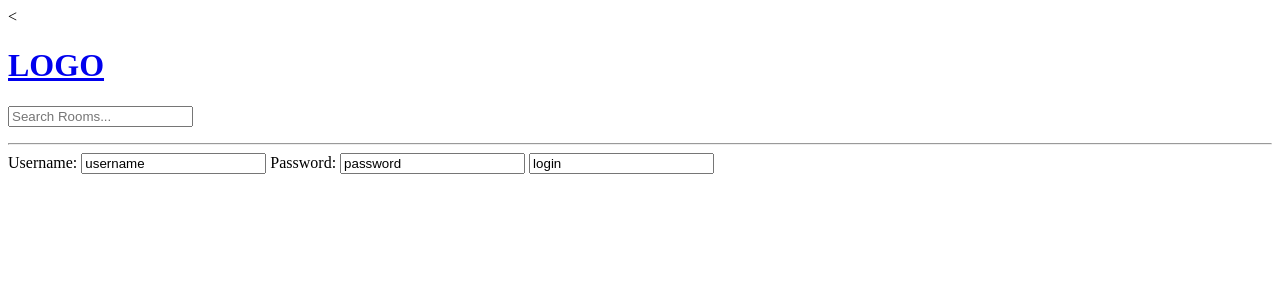
After one commit to onehpee/djangowebpractice, a Django app: template djangostudy/base/templates/base/login_register.html in a window 1280 px wide. The commit adds this page. Shown: the top 300 px of the page. Run offline with Django 3.2, Linux system fonts and the light colour scheme; the template is opened without the code that fills it, so the values that code supplies are empty.

Commit message:
Account login register

```diff
--- a/djangostudy/base/templates/base/home.html
+++ b/djangostudy/base/templates/base/home.html
@@ -30,6 +30,7 @@
     </div>
 
     <div>
+      <h5>{{room_count}} rooms available</h5>
       <a href="% url 'creat-room' %">Create Room</a>
       <div>
         {% for room in rooms %}
--- /dev/null
+++ b/djangostudy/base/templates/base/login_register.html
@@ -0,0 +1,18 @@
+{% extends 'main.html' %}
+
+{% block content %}
+<div>
+    <form method="POST" action="">
+        {% csrf_token %}
+
+        <label>Username:</label>
+        <input type="text" value="username" placeholder="Enter Username"/>
+
+        <label>Password:</label>
+        <input type="text" value="password" placeholder="Enter Password"/>
+
+        <input tupe="submit" value="login"/>
+    </form>
+</div>
+
+{% endblock content %}
--- a/djangostudy/base/views.py
+++ b/djangostudy/base/views.py
@@ -20,8 +20,9 @@ def home(request):
     )
 
     topics = Topic.objects.all()
+    room_count = rooms.count()
 
-    context = {'rooms' : rooms, 'topics': topics}
+    context = {'rooms' : rooms, 'topics': topics, 'room_count': room_count}
     return render(request, 'base/home.html', context)
 
 def room(request, pk):
```
